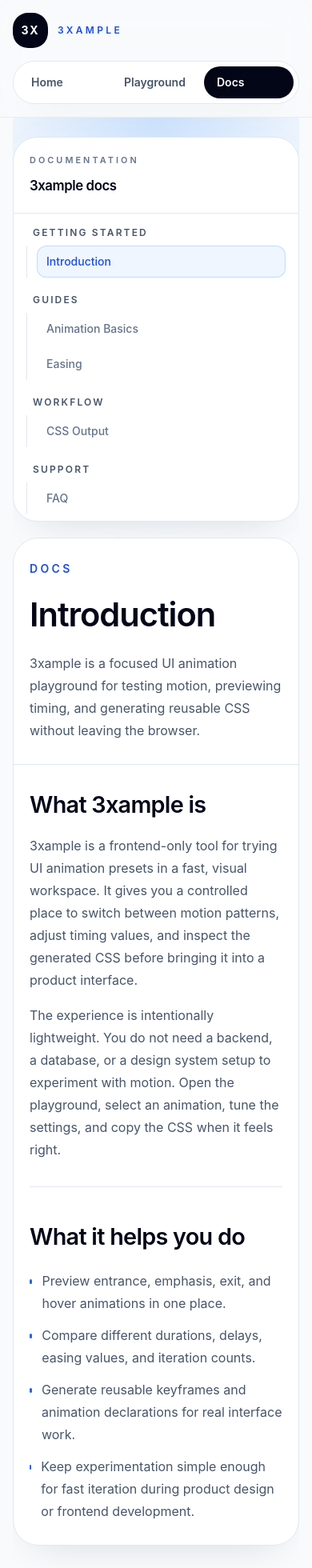
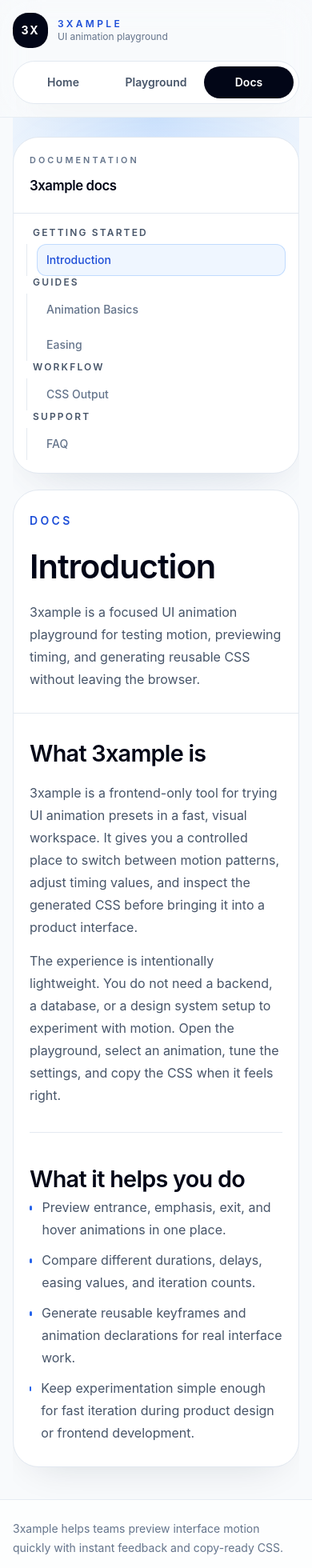
Before and after one commit to ankygautam/3xample, a React (Vite) app: page /docs/introduction in a window 390 px wide. Shown: the top 1960 px of the page at 80% size. Built offline with nearby package versions, Linux system fonts and the light colour scheme; the HTML template or start-up script is replaced by a standard one.

Commit message:
Finalize UI polish pass

```diff
--- a/src/components/AnimatedPreviewCard.tsx
+++ b/src/components/AnimatedPreviewCard.tsx
@@ -66,6 +66,7 @@ export function AnimatedPreviewCard({
       style={animationStyle}
     >
       <div className="absolute inset-x-6 top-0 h-16 rounded-b-full bg-white/60 blur-2xl" />
+      <div className="absolute right-5 top-5 h-12 w-12 rounded-full bg-white/35 blur-2xl" />
       <p className="text-xs font-semibold tracking-[0.24em] text-slate-500 uppercase">{eyebrow}</p>
       <h3 className="mt-5 text-[1.45rem] font-semibold tracking-tight text-slate-950 sm:mt-6 sm:text-2xl">
         {title}
--- a/src/components/Footer.tsx
+++ b/src/components/Footer.tsx
@@ -1,8 +1,8 @@
 export function Footer() {
   return (
     <footer className="border-t border-slate-200/80 bg-white/80">
-      <div className="mx-auto flex max-w-[1440px] flex-col gap-3 px-4 py-8 text-sm text-slate-500 sm:flex-row sm:items-center sm:justify-between sm:px-6 lg:px-8">
-        <p className="max-w-2xl">
+      <div className="mx-auto flex max-w-[1440px] flex-col gap-3 px-4 py-6 text-sm text-slate-500 sm:flex-row sm:items-center sm:justify-between sm:px-6 sm:py-7 lg:px-8">
+        <p className="max-w-2xl leading-6">
           3xample helps teams preview interface motion quickly with instant feedback and copy-ready
           CSS.
         </p>
--- a/src/components/MobileUsagePanel.tsx
+++ b/src/components/MobileUsagePanel.tsx
@@ -37,7 +37,7 @@ export function MobileUsagePanel({
   };
 
   return (
-    <section className="rounded-[1.85rem] border border-slate-200 bg-white p-4 shadow-panel md:hidden">
+    <section className="rounded-[2rem] border border-slate-200 bg-white p-4 shadow-panel md:hidden">
       <div className="flex items-start justify-between gap-3">
         <div>
           <p className="text-sm font-semibold tracking-[0.18em] text-slate-500 uppercase">Usage</p>
--- a/src/components/Navbar.tsx
+++ b/src/components/Navbar.tsx
@@ -1,7 +1,7 @@
 import { NavLink } from 'react-router-dom';
 
 const navLinkClass = ({ isActive }: { isActive: boolean }) =>
-  `rounded-full px-4 py-2.5 text-sm font-semibold transition ${
+  `flex h-10 items-center justify-center rounded-full px-4 text-sm font-semibold transition-colors ${
     isActive
       ? 'bg-slate-950 text-white shadow-lift'
       : 'text-slate-600 hover:bg-white hover:text-slate-950'
@@ -19,11 +19,11 @@ export function Navbar() {
             <p className="text-xs font-semibold tracking-[0.28em] text-blue-700 uppercase sm:text-sm">
               3xample
             </p>
-            <p className="hidden text-sm text-slate-500 sm:block">UI animation playground</p>
+            <p className="text-xs text-slate-500 sm:text-sm">UI animation playground</p>
           </div>
         </NavLink>
 
-        <nav className="grid w-full grid-cols-3 gap-1 rounded-full border border-slate-200 bg-white/90 p-1.5 shadow-soft sm:flex sm:w-auto sm:items-center sm:gap-2">
+        <nav className="grid w-full grid-cols-3 gap-1 rounded-full border border-slate-200 bg-white/90 p-1.5 shadow-soft sm:flex sm:w-auto sm:items-center sm:gap-1.5">
           <NavLink to="/" className={navLinkClass} end>
             Home
           </NavLink>
--- a/src/components/docs/DocsLayout.tsx
+++ b/src/components/docs/DocsLayout.tsx
@@ -3,7 +3,7 @@ import { DocsSidebar } from './DocsSidebar';
 
 export function DocsLayout() {
   return (
-    <div className="relative min-h-[calc(100vh-10rem)] overflow-hidden pb-12 pt-6 sm:pt-10">
+    <div className="relative min-h-[calc(100vh-10rem)] overflow-hidden pb-10 pt-6 sm:pb-12 sm:pt-10">
       <div className="pointer-events-none absolute inset-x-0 top-0 h-[24rem] bg-[radial-gradient(circle_at_top,_rgba(191,219,254,0.75),_transparent_60%)]" />
       <div className="pointer-events-none absolute right-0 top-24 h-[20rem] w-[20rem] rounded-full bg-blue-200/35 blur-3xl" />
       <div className="relative mx-auto max-w-[1440px]">
--- a/src/components/docs/DocsSidebar.tsx
+++ b/src/components/docs/DocsSidebar.tsx
@@ -12,7 +12,7 @@ export function DocsSidebar() {
   const { pathname } = useLocation();
 
   return (
-    <aside className="self-start overflow-hidden rounded-[1.9rem] border border-slate-200 bg-white shadow-panel">
+    <aside className="self-start overflow-hidden rounded-[2rem] border border-slate-200 bg-white shadow-panel">
       <div className="border-b border-slate-200 px-5 py-5 sm:px-6">
         <p className="text-[0.68rem] font-semibold tracking-[0.28em] text-slate-500 uppercase">
           Documentation
@@ -23,13 +23,13 @@ export function DocsSidebar() {
       </div>
 
       <div className="max-h-[24rem] overflow-y-auto px-4 py-4 sm:px-5 xl:max-h-none xl:overflow-visible">
-        <nav aria-label="Documentation navigation" className="space-y-5">
+        <nav aria-label="Documentation navigation" className="space-y-4.5">
           {docsGroups.map((group) => (
             <div key={group.title}>
               <p className="px-2 text-xs font-semibold tracking-[0.18em] text-slate-600 uppercase">
                 {group.title}
               </p>
-              <div className="mt-2 space-y-1 border-l border-slate-200 pl-3">
+              <div className="mt-1.5 space-y-1 border-l border-slate-200/90 pl-3">
                 {group.pages.map((page) => {
                   const isIntroRoute = page.slug === 'introduction' && pathname === '/docs';
                   const isActive = isIntroRoute || pathname === `/docs/${page.slug}`;
--- a/src/pages/DocsPage.tsx
+++ b/src/pages/DocsPage.tsx
@@ -12,28 +12,31 @@ export function DocsPage() {
 
   return (
     <article className="overflow-hidden rounded-[2rem] border border-slate-200 bg-white shadow-panel">
-      <div className="border-b border-slate-200 px-5 py-7 sm:px-8 sm:py-10">
+      <div className="border-b border-slate-200/90 px-5 py-7 sm:px-8 sm:py-10">
         <p className="text-sm font-semibold tracking-[0.24em] text-blue-700 uppercase">
           Docs
         </p>
         <h1 className="mt-4 text-[2.6rem] font-semibold tracking-tight text-slate-950 sm:text-5xl">
           {page.title}
         </h1>
-        <p className="mt-4 max-w-3xl text-base leading-7 text-slate-600 sm:text-lg sm:leading-8">
+        <p className="mt-3 max-w-3xl text-base leading-7 text-slate-600 sm:mt-4 sm:text-lg sm:leading-8">
           {page.description}
         </p>
       </div>
 
       <div className="px-5 py-7 sm:px-8 sm:py-10">
-        <div className="space-y-10 sm:space-y-12">
+        <div className="space-y-9 sm:space-y-10">
           {page.sections.map((section) => (
-            <section key={section.title} className="border-b border-slate-200 pb-8 last:border-b-0 last:pb-0 sm:pb-10">
+            <section
+              key={section.title}
+              className="border-b border-slate-200/90 pb-8 last:border-b-0 last:pb-0 sm:pb-9"
+            >
               <h2 className="text-[1.8rem] font-semibold tracking-tight text-slate-950 sm:text-2xl">
                 {section.title}
               </h2>
 
               {section.paragraphs ? (
-                <div className="mt-4 space-y-4 text-base leading-7 text-slate-600 sm:text-[1.02rem] sm:leading-8">
+                <div className="mt-3.5 space-y-3.5 text-base leading-7 text-slate-600 sm:mt-4 sm:space-y-4 sm:text-[1.02rem] sm:leading-8">
                   {section.paragraphs.map((paragraph) => (
                     <p key={paragraph}>{paragraph}</p>
                   ))}
@@ -41,7 +44,7 @@ export function DocsPage() {
               ) : null}
 
               {section.bullets ? (
-                <ul className="mt-5 space-y-3 text-base leading-7 text-slate-600 sm:text-[1.02rem] sm:leading-8">
+                <ul className="mt-4.5 space-y-2.5 text-base leading-7 text-slate-600 sm:mt-5 sm:space-y-3 sm:text-[1.02rem] sm:leading-8">
                   {section.bullets.map((bullet) => (
                     <li key={bullet} className="flex gap-3">
                       <span className="mt-3 h-1.5 w-1.5 rounded-full bg-blue-600" />
@@ -52,7 +55,7 @@ export function DocsPage() {
               ) : null}
 
               {section.code ? (
-                <pre className="mt-6 overflow-x-auto rounded-[1.6rem] border border-slate-200 bg-slate-950 p-4 text-sm leading-7 text-slate-200 sm:p-5">
+                <pre className="mt-5 overflow-x-auto rounded-[1.6rem] border border-slate-200 bg-slate-950 p-4 text-sm leading-7 text-slate-200 sm:mt-6 sm:p-5">
                   <code>{section.code}</code>
                 </pre>
               ) : null}
--- a/src/pages/HomePage.tsx
+++ b/src/pages/HomePage.tsx
@@ -36,13 +36,13 @@ const previewAnimations = [
 
 export function HomePage() {
   return (
-    <div className="space-y-20 pb-10 pt-8 sm:space-y-24 sm:pt-12">
+    <div className="space-y-16 pb-10 pt-8 sm:space-y-20 sm:pt-12">
       <section className="relative overflow-hidden rounded-[2.3rem] border border-slate-200 bg-white px-6 py-12 shadow-panel sm:px-10 lg:px-12 lg:py-16">
         <div className="absolute inset-0 bg-grid-fade bg-grid-pattern opacity-60" />
         <div className="absolute right-0 top-0 h-56 w-56 rounded-full bg-blue-200/40 blur-3xl" />
         <div className="absolute bottom-0 left-0 h-48 w-48 rounded-full bg-cyan-100/60 blur-3xl" />
 
-        <div className="relative grid items-center gap-12 lg:grid-cols-[1.05fr_0.95fr]">
+        <div className="relative grid items-center gap-10 lg:grid-cols-[1.05fr_0.95fr] lg:gap-12">
           <div className="max-w-2xl">
             <div className="inline-flex items-center gap-2 rounded-full border border-blue-200 bg-blue-50/90 px-4 py-2 text-sm font-medium text-blue-700">
               Motion system starter
@@ -99,7 +99,7 @@ export function HomePage() {
         </div>
       </section>
 
-      <section>
+      <section className="pt-1 sm:pt-2">
         <div className="flex flex-col gap-3 sm:flex-row sm:items-end sm:justify-between">
           <div>
             <p className="text-sm font-semibold tracking-[0.24em] text-blue-700 uppercase">Preview presets</p>
@@ -113,7 +113,7 @@ export function HomePage() {
           </p>
         </div>
 
-        <div className="mt-8 grid gap-6 md:grid-cols-2 xl:grid-cols-3">
+        <div className="mt-7 grid gap-6 md:grid-cols-2 xl:grid-cols-3">
           {previewAnimations.map((card) => (
             <AnimatedPreviewCard key={card.title} {...card} />
           ))}
--- a/src/pages/PlaygroundPage.tsx
+++ b/src/pages/PlaygroundPage.tsx
@@ -78,21 +78,33 @@ export function PlaygroundPage() {
         </div>
       </section>
 
-      <section className="grid gap-5 lg:grid-cols-[292px_minmax(0,1fr)] xl:grid-cols-[300px_minmax(0,1.55fr)_272px] 2xl:grid-cols-[316px_minmax(0,1.68fr)_284px]">
+      <section className="md:hidden">
         <AnimationList
           groups={animationGroups}
           selectedAnimationId={selectedAnimationId}
           onSelect={handleAnimationSelect}
         />
+      </section>
 
+      <section className="md:hidden">
         <MobileUsagePanel
           animationName={selectedAnimation.name}
           animationStyle={animationStyle}
           previewKey={`${selectedAnimationId}-${duration}-${delay}-${easing}-${iterationCount}-${replayCount}`}
           css={generatedCss}
         />
+      </section>
 
-        <div className="hidden md:block">
+      <section className="hidden gap-5 md:grid lg:grid-cols-[292px_minmax(0,1fr)] xl:grid-cols-[300px_minmax(0,1.55fr)_272px] 2xl:grid-cols-[316px_minmax(0,1.68fr)_284px]">
+        <div className="lg:row-span-2">
+          <AnimationList
+            groups={animationGroups}
+            selectedAnimationId={selectedAnimationId}
+            onSelect={handleAnimationSelect}
+          />
+        </div>
+
+        <div className="min-w-0">
           <PreviewPanel
             animationName={selectedAnimation.name}
             animationStyle={animationStyle}
@@ -115,11 +127,8 @@ export function PlaygroundPage() {
             onIterationCountChange={setIterationCount}
           />
         </div>
-      </section>
 
-      <section className="hidden gap-5 md:grid md:-mt-1 lg:grid-cols-[292px_minmax(0,1fr)]">
-        <div className="hidden lg:block" />
-        <div className="min-w-0">
+        <div className="min-w-0 lg:col-start-2 xl:col-span-2 xl:col-start-2">
           <CodeOutputPanel css={generatedCss} />
         </div>
       </section>
```
